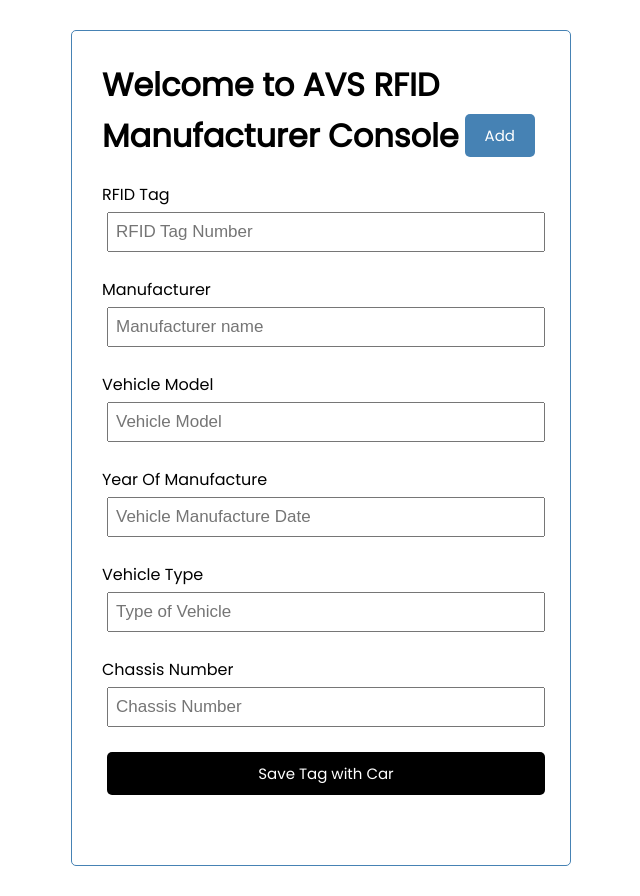
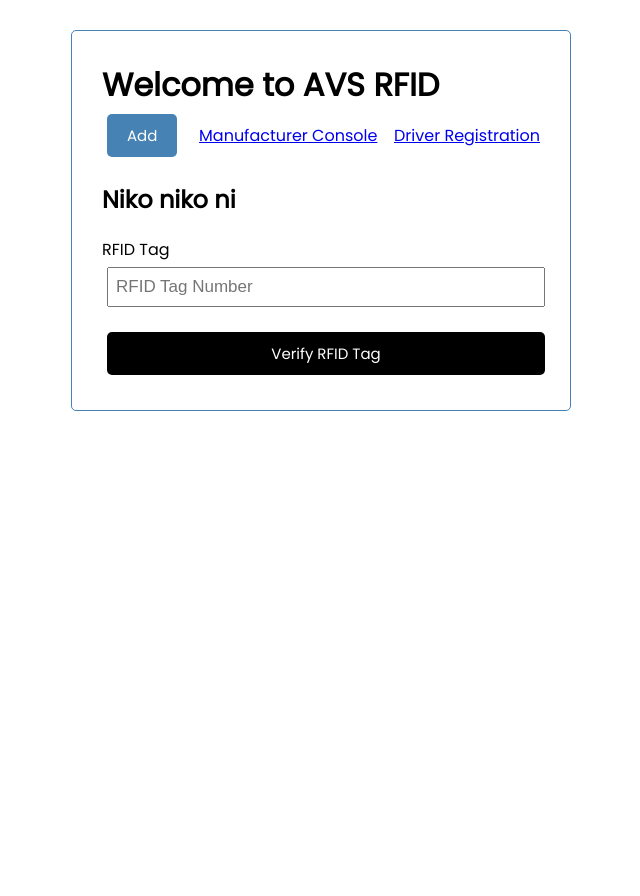
Before and after one commit to StealthAdder/AVS-RFID_TEC, a React (Create React App) app in the folder frontend/: page /register_driver in a window 1280 px wide. Shown: the whole page, without its empty margins (319-959 px from the left). After the commit the page ends 800 px from the top, so only its background shows below. Built offline with nearby package versions, Linux system fonts and the light colour scheme.

Commit message:
#6 refactored and frontend trial

```diff
--- a/frontend/db.json
+++ b/frontend/db.json
@@ -24,6 +24,15 @@
       "type": "cycle",
       "chassisNum": "420jj",
       "id": 3
+    },
+    {
+      "rf_tag": "dfaf344",
+      "manufacturer": "",
+      "model": "",
+      "yom": "",
+      "type": "43434",
+      "chassisNum": "",
+      "id": 4
     }
   ]
 }
--- a/frontend/package.json
+++ b/frontend/package.json
@@ -9,6 +9,7 @@
     "json-server": "^0.16.3",
     "react": "^17.0.1",
     "react-dom": "^17.0.1",
+    "react-router-dom": "^5.2.0",
     "react-scripts": "4.0.3",
     "web-vitals": "^1.1.1"
   },
--- a/frontend/src/App.js
+++ b/frontend/src/App.js
@@ -1,5 +1,8 @@
-import AddManufacturedCar from "./components/AddManufacturedCar";
+import { BrowserRouter as Router, Route } from "react-router-dom";
+
+import AddManufacturedCar from "./components/screens/AddManufacturedCar";
 import Header from "./components/Header";
+import RegisterDriver from "./components/screens/RegisterDriver";
 
 // add tag and car to json-server
 const addVehicle = async (vehicle) => {
@@ -17,13 +20,46 @@ const addVehicle = async (vehicle) => {
     // const data = await res.json();
 };
 
+// verify tag
+const verifyTag = async (tag) => {
+    console.log(tag);
+    // const res = await fetch(
+    //     `http://localhost:5000/vehicle?rf_tag=${tag.rf_tag}`
+    // );
+    const res = await fetch(`http://localhost:5000/vehicle`);
+
+    const data = await res.json();
+    // ok so it gets all the tags and then checks
+    const tagverified = data.find((p) => p.rf_tag === tag.rf_tag);
+    console.log(data);
+    console.log(tagverified);
+    // if (data.lenght) return true;
+    // else return false;
+    return data;
+};
+
 function App() {
     return (
-        <div className="container">
-            <h1>Welcome to AVS RFID </h1>
-            <Header />
-            <AddManufacturedCar onAdd={addVehicle} />
-        </div>
+        <Router>
+            <div className="container">
+                <h1>Welcome to AVS RFID </h1>
+                <Header />
+                <Route
+                    path="/manufacturer_console"
+                    exact
+                    render={(props) => (
+                        <>
+                            <AddManufacturedCar onAdd={addVehicle} />
+                        </>
+                    )}
+                />
+                <Route
+                    path="/register_driver"
+                    exact
+                    render={(props) => <RegisterDriver onCheck={verifyTag} />}
+                />
+            </div>
+        </Router>
     );
 }
 
--- a/frontend/src/components/Header.js
+++ b/frontend/src/components/Header.js
@@ -1,10 +1,13 @@
+import { Link } from "react-router-dom";
 import Button from "./Button";
 
 const Header = () => {
     return (
         <header className="header">
-            <h1>Manufacturer Console</h1>
+            {/* <h1>Manufacturer Console</h1> */}
             <Button text="Add" />
+            <Link to="/manufacturer_console">Manufacturer Console</Link>
+            <Link to="/register_driver">Driver Registration</Link>
         </header>
     );
 };
--- /dev/null
+++ b/frontend/src/components/screens/RegisterDriver.js
@@ -0,0 +1,39 @@
+import React from "react";
+import { useState } from "react";
+
+const RegisterDriver = ({ onCheck }) => {
+    const [rf_tag, setTag] = useState("");
+
+    const onSubmit = (e) => {
+        e.preventDefault();
+
+        onCheck({ rf_tag });
+
+        setTag("");
+    };
+
+    return (
+        <div>
+            <h2>Niko niko ni</h2>
+            <form onSubmit={onSubmit}>
+                <div className="form-control">
+                    <label>RFID Tag</label>
+                    <input
+                        type="text"
+                        placeholder="RFID Tag Number"
+                        value={rf_tag}
+                        onChange={(e) => setTag(e.target.value)}
+                    />
+                </div>
+
+                <input
+                    type="submit"
+                    value="Verify RFID Tag"
+                    className="btn btn-block"
+                />
+            </form>
+        </div>
+    );
+};
+
+export default RegisterDriver;
```
Also changed, not shown: frontend/src/components/screens/AddManufacturedCar.js (renamed from frontend/src/components/AddManufacturedCar.js), 1 other file (tests, documents, lock files or other folders).
